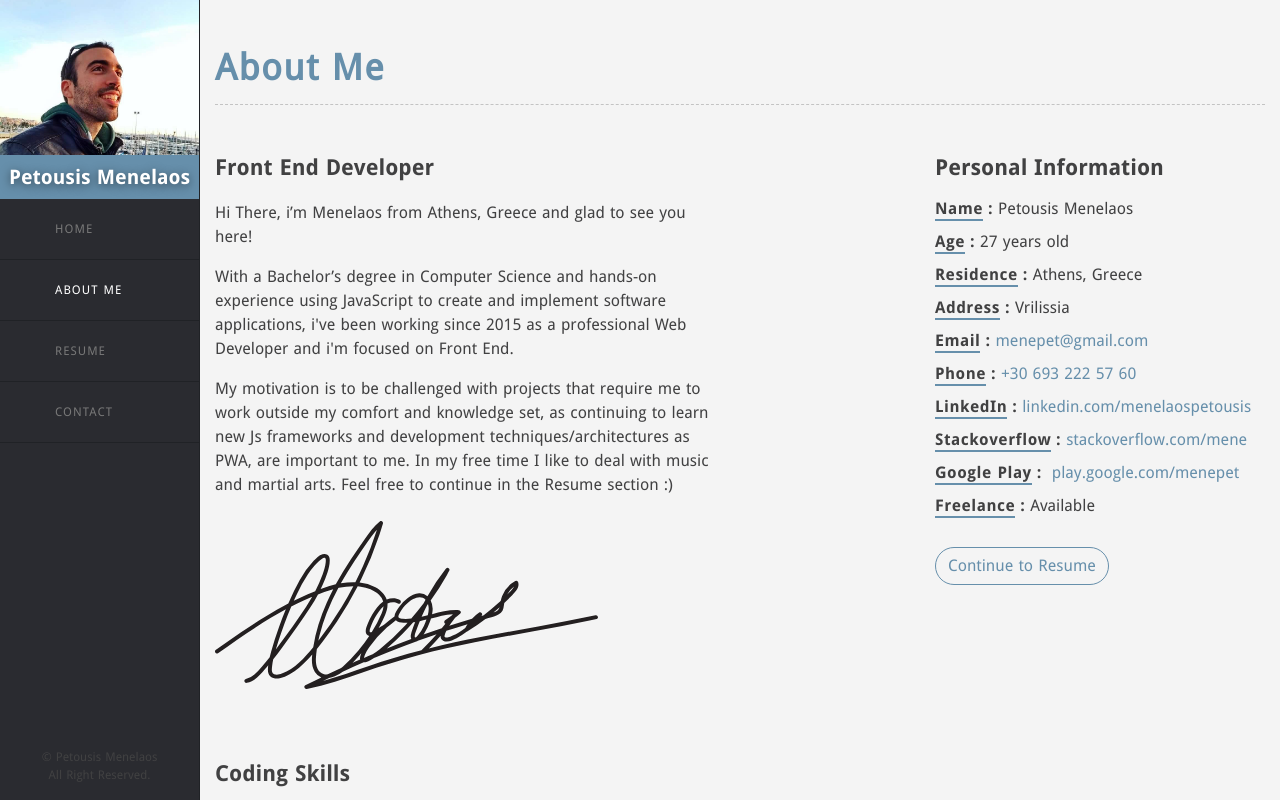
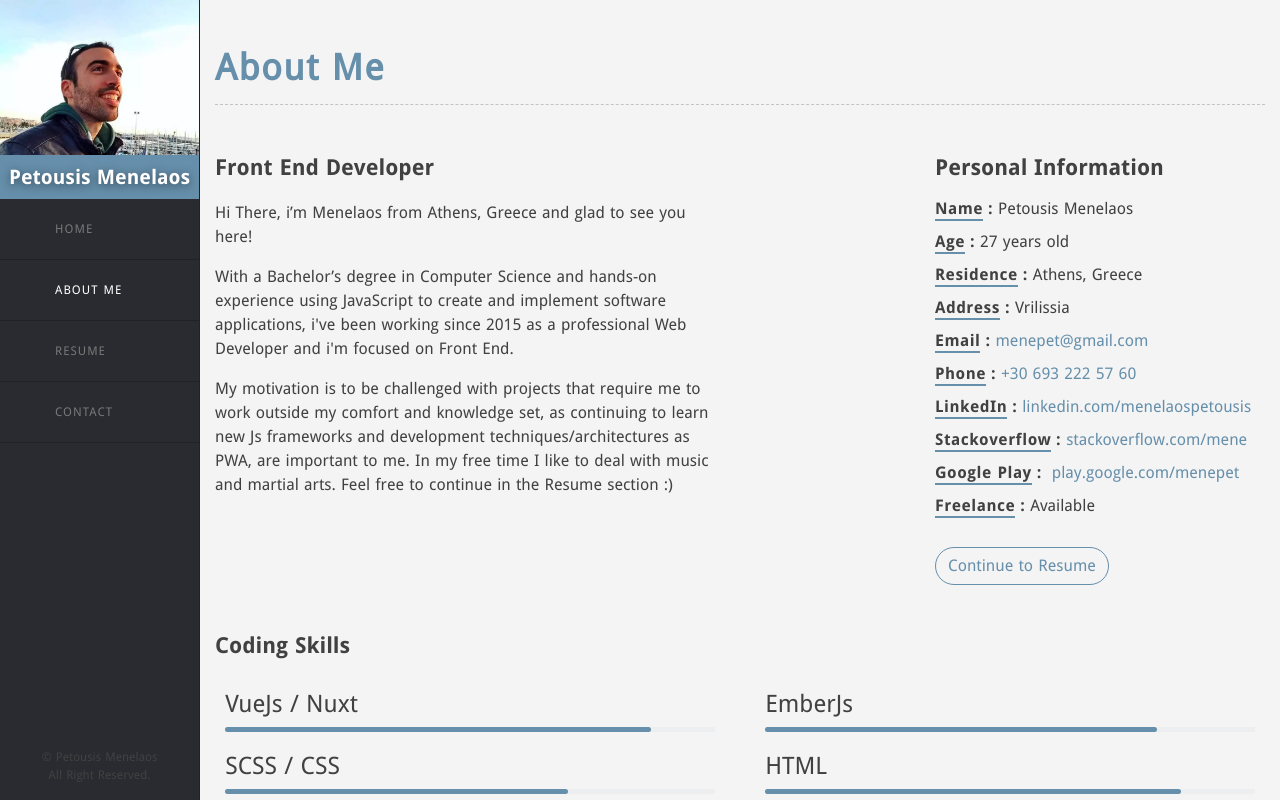
Before and after one commit to Harry80428/my_poirtfolio_new, a Nuxt app: page /about in a window 1280 px wide. Shown: the top 800 px of the page. Built offline with nearby package versions, Linux system fonts and the light colour scheme.

Commit message:
remove signature and added webp profile image

```diff
--- a/components/Sidebar.vue
+++ b/components/Sidebar.vue
@@ -21,7 +21,11 @@
           <div class="simplebar-content">
             <div class="position-relative">
               <h2 class="header-name">Petousis Menelaos</h2>
-              <img src="~/assets/images/menepet-logo.jpg" class="w-100" alt="profile-pic">
+              <picture>
+                <source srcset="~/assets/images/menepet-logo.webp" type="image/webp" class="w-100">
+                <source srcset="~/assets/images/menepet-logo.jpg" type="image/jpeg" class="w-100">
+                <img src="~/assets/images/menepet-logo.jpg" alt="profile-pic" class="w-100">
+              </picture>
             </div>
             <!--Nav Menus-->
             <nav class="nav-menu">
--- a/pages/about.vue
+++ b/pages/about.vue
@@ -17,9 +17,6 @@
             techniques/architectures as PWA, are important to me. In my free time I like to deal with music and martial arts.
             Feel free to continue in the Resume section :)
           </p>
-          <div class="my-4 w-75">
-            <img class="img-fluid" src="~/assets/images/mene-signature.svg" alt="signature">
-          </div>
         </b-col>
         <b-col offset-lg="2" lg="4">
           <h3>
```
Also changed, not shown: assets/images/mene-signature.svg (deleted), assets/images/menepet-logo.webp (added).
